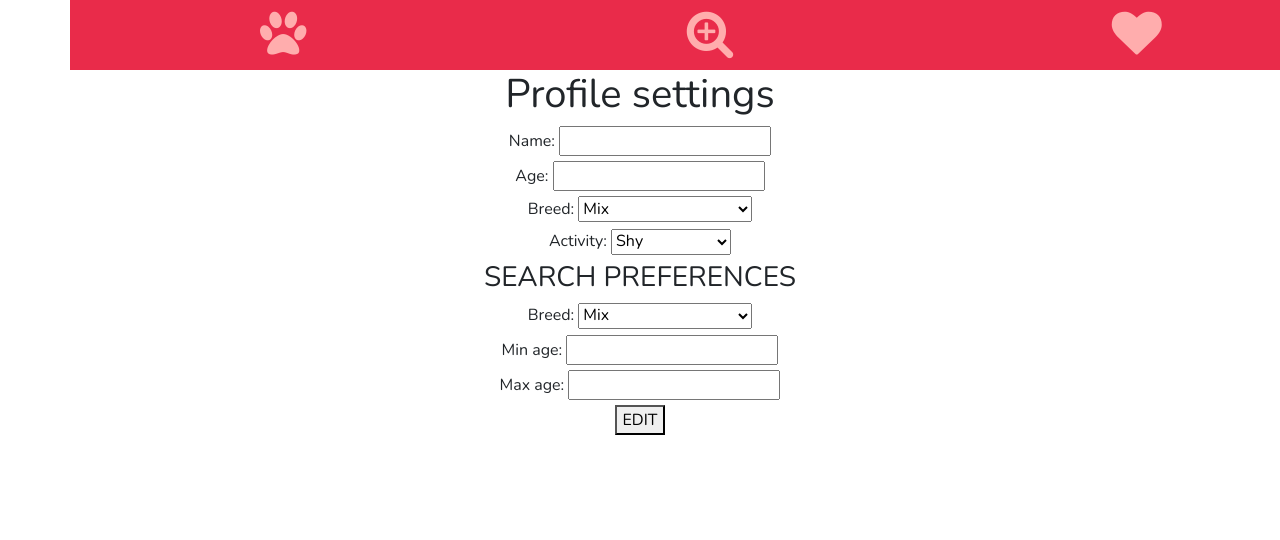
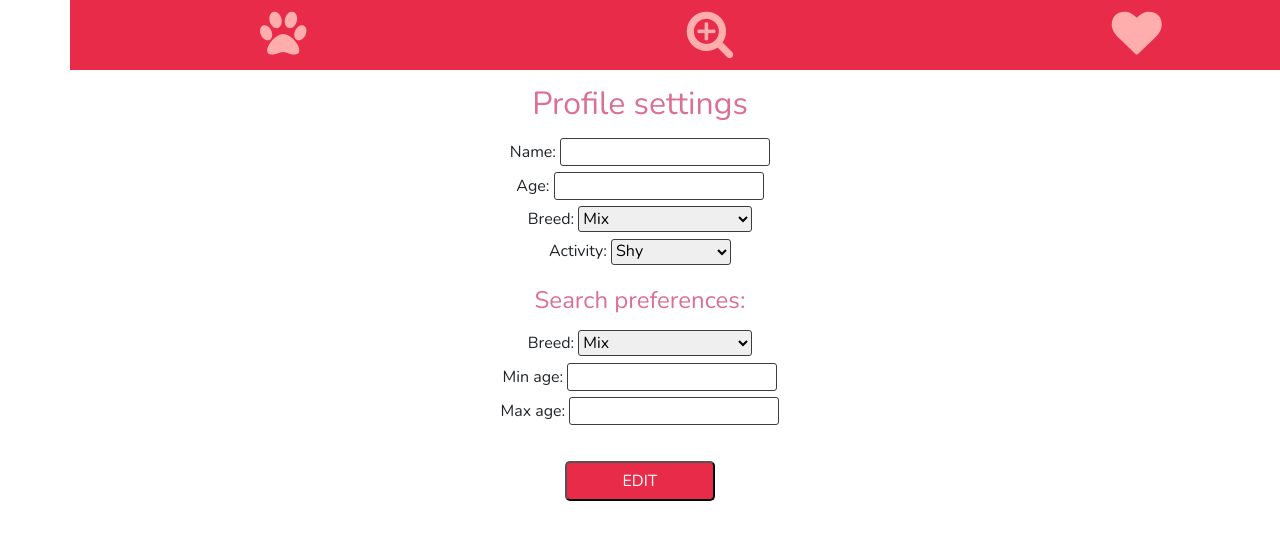
Before and after one commit to guillemtubert-zz/Dawg, a Node project: template views/profile-settings.hbs in a window 1280 px wide; the page is wider, and only the part inside the window is pictured. Shown: the top 540 px of that part. Run offline with Node 20 templates, Linux system fonts and the light colour scheme; the template is opened without the code that fills it, so the values that code supplies are empty.

Commit message:
final styling

```diff
--- a/public/stylesheets/style.css
+++ b/public/stylesheets/style.css
@@ -91,8 +91,12 @@ a {
   margin-left: auto;
   margin-right: auto;
 }
+*/
 
-*/
+option {
+  border: 1px solid;
+}
+
 #login-input{
   margin: 10px 0;
   width: 300px;
@@ -127,11 +131,29 @@ a {
   justify-content: center;
 }
 
+.match {
+  color: palevioletred;
+  margin: 15px;
+  display: flex;
+  justify-content: center;
+}
+
+.match-name {
+  margin-top: 10px;
+  color: palevioletred;
+  font-size: 22px;
+  margin-bottom: 0px;
+}
+
 /* Swipe */
 
+#swipe-image {
+  max-height: 50%;
+}
+
 .rejectbutton{
-  width: 150px;
-  height: 150px;
+  width: 120px;
+  height: 120px;
   background-size: 100%;
   background-image: url(/images/redmark.png);
   background-repeat: no-repeat;
@@ -140,8 +162,8 @@ a {
 }
 
 .likebutton{
-  width: 150px;
-  height: 150px;
+  width: 120px;
+  height: 120px;
   background-size: 100%;
   background-image: url(/images/greenmark.png);
   background-repeat: no-repeat;
@@ -159,7 +181,7 @@ a {
 
 #profile-buttons {
   background-color: #e92b4a;
-  color:rgb(255, 173, 173);
+  color:rgb(255, 255, 255);
   border-radius: 5px;
   margin: 30px;
   width: 150px;
@@ -200,3 +222,8 @@ a {
   align-items: center;
   font-size: 16px;
 }
+
+input, select {
+  border: 1px solid rgb(65, 60, 60);
+  border-radius: 3px;
+}
--- a/views/profile-settings.hbs
+++ b/views/profile-settings.hbs
@@ -14,7 +14,7 @@
 
 
 
-<h1>Profile settings</h1>
+<h2 class="match">Profile settings</h2>
 
 <form action="/profile/edit" method="POST">
 
@@ -124,7 +124,6 @@
     </label>
   <br>
 
-
   <label for="">Activity:</label>
     <select id="activity" name="activity">
       <option value="shy">Shy</option>
@@ -136,7 +135,7 @@
 
   <br>
 
-<h3>SEARCH PREFERENCES</h3>
+<h4 class="match">Search preferences:</h4>
 
   <label for="">Breed:</label>
       <select id="searchPreferencesBreed" name="searchPreferencesBreed">
@@ -243,7 +242,7 @@
   <input type="text" name="searchPreferencesAgeMax" value="{{dog.searchPreferences.ageMax}}">
   <br>
 
-  <button class="edit-button" type="submit">EDIT</button>
+  <button id="profile-buttons" type="submit">EDIT</button>
 
 </form>
 
--- a/views/profile.hbs
+++ b/views/profile.hbs
@@ -14,10 +14,10 @@
 
 
   <div class="row">
-    <div class="col col-xs-3">
+    <div class="col col-xs-3" id="display-wrapper">
       <h1 class="dogName">{{dogName}}</h1>
 
-      <img src="{{image}}" alt="profile image" class="img-fluid">
+      <img src="{{image}}" alt="profile image" class="img-fluid" id="swipe-image">
 
     <div id="profile-info">
       <h5>Age: {{age}} years old</h5>
@@ -25,7 +25,6 @@
       <h5>Sociability: {{activity}}</h5>
     </div>
       <br>
-
     </div>
   </div>
 
--- a/views/swipe.hbs
+++ b/views/swipe.hbs
@@ -28,11 +28,11 @@
     <div class="col col-xs-3" id="display-wrapper">
       <h1 class="dogName">{{dogName}}</h1>
 
-      <img src="{{dogsObj.image}}" alt="profile image" class="img-fluid">
+      <img src="{{dogsObj.image}}" alt="profile image" class="img-fluid" id="swipe-image">
 
     <div id="profile-info">
-      <h2>{{dogsObj.dogName}}, {{dogsObj.age}}</h2>
-      <h2>{{dogsObj.breed}}</h2>
+      <h4>{{dogsObj.dogName}}, {{dogsObj.age}} years old</h4>
+      <h4>{{dogsObj.breed}}</h4>
     </div>
       <br>
 
```
Also changed, not shown: public/stylesheets/signupform.css (+5 -5 lines), views/auth/login-form.hbs (+6 -3 lines), views/index.hbs (+6 -3 lines), views/match.hbs (+8 -6 lines).
